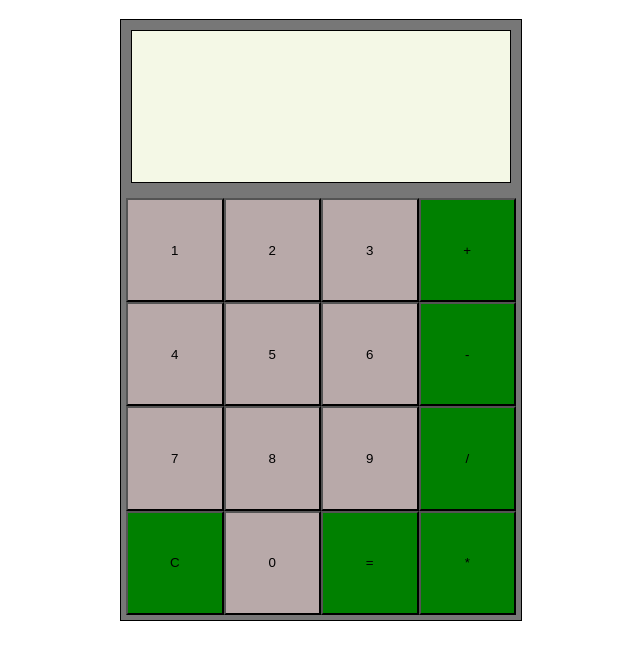
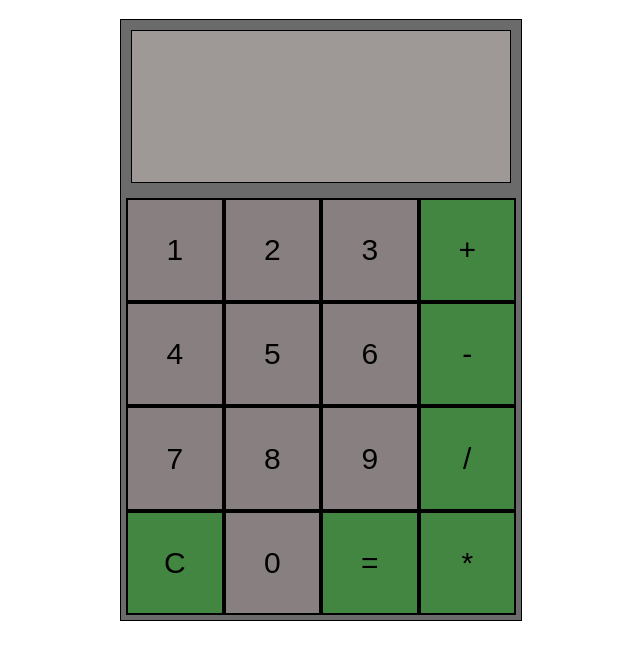
Before and after one commit to Nimueh-Ilya/calculator, a plain HTML site: page index.html in a window 1280 px wide. Shown: the part 69-728 px from the top of the page, without its empty margins (319-959 px from the left). Drawn offline with Linux system fonts and the light colour scheme.

Commit message:
Change CSS colors

```diff
--- a/style.css
+++ b/style.css
@@ -14,7 +14,7 @@ display: flex;
     flex-direction: column;
     border-style: solid;
     border-width: 1px;
-background-color: rgba(22, 22, 22, 0.582);
+    background-color: rgba(22, 22, 22, 0.63);
 }
 .screen-container {
     height: 160px;
@@ -26,7 +26,7 @@ background-color: rgba(22, 22, 22, 0.582);
     justify-content: right;
     align-items: start;
     padding: 20px;
-    background-color: #f4f8e6;
+    background-color: #c2b9b596;
 }
 .screen {
     font-size: min(20px,40px) ;
@@ -43,8 +43,12 @@ background-color: rgba(22, 22, 22, 0.582);
     height: 25%;
 }
 .buttons {
-    background-color: green;
+    background-color: rgb(66, 134, 66);
+    font-size: 30px;
+    color: black;
+    border-style: solid;
+    border-color: black;
 }
 .number {
-background-color: rgb(184, 169, 169);
+background-color: rgba(209, 179, 179, 0.281);
 }
```
Lines whose indentation alone changed are shown as unchanged.
